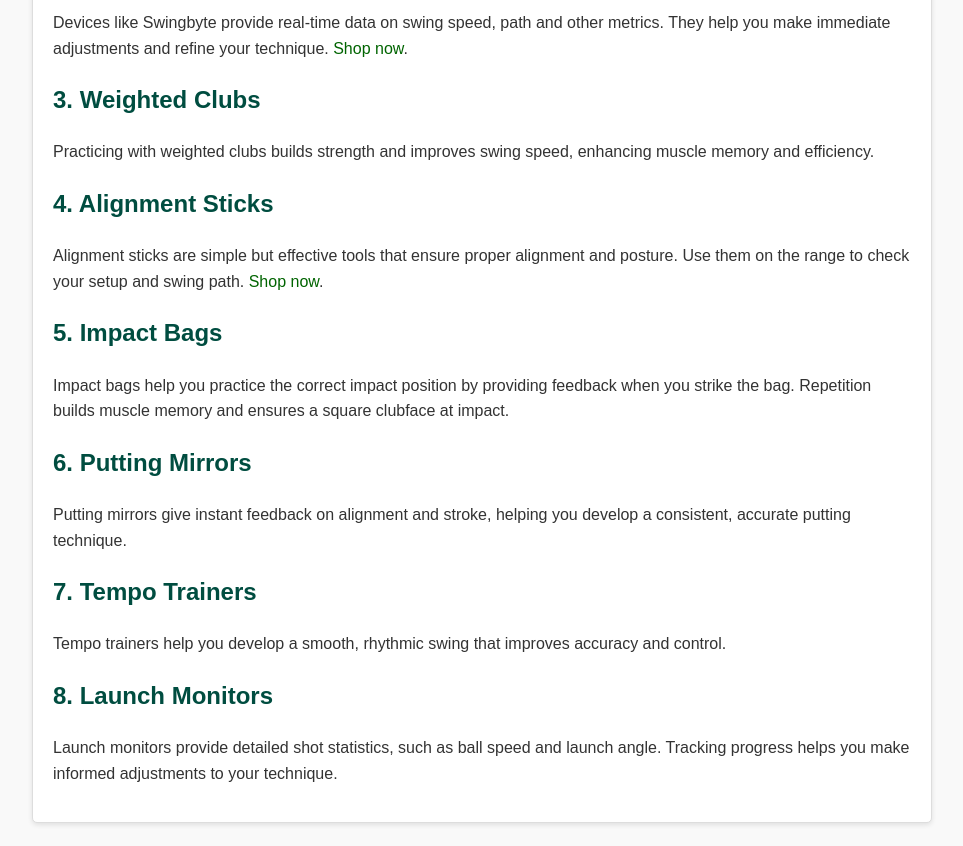
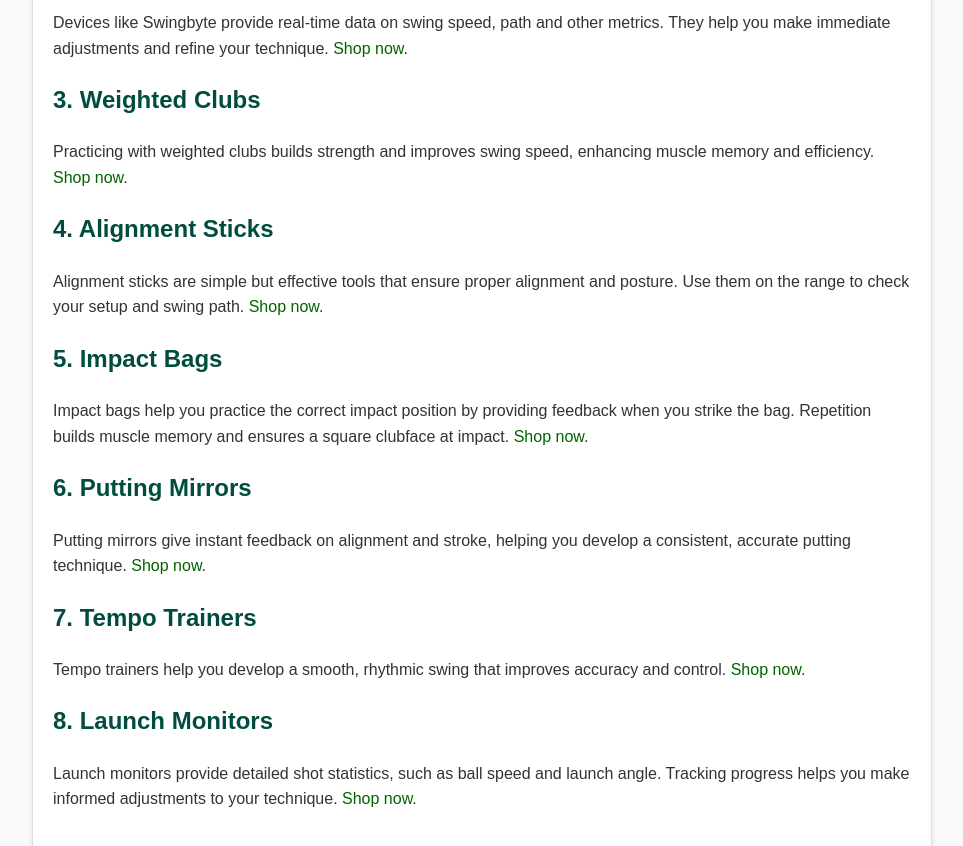
Before and after one commit to hamilde23/fairway-gear-guide, a plain HTML site: page posts/golf-training-aids.html in a window 1280 px wide. Shown: the part 1380-2226 px from the top of the page, without its empty margins (158-1121 px from the left). Drawn offline with Linux system fonts and the light colour scheme.

Commit message:
Add affiliate links to training aids categories

```diff
--- a/posts/golf-training-aids.html
+++ b/posts/golf-training-aids.html
@@ -31,22 +31,22 @@
             <p>Devices like Swingbyte provide real‑time data on swing speed, path and other metrics. They help you make immediate adjustments and refine your technique. <a href="https://www.amazon.com/s?k=golf+swing+analyzer&tag=fairwaygeargu-20" target="_blank">Shop now</a>.</p>
 
             <h2>3. Weighted Clubs</h2>
-            <p>Practicing with weighted clubs builds strength and improves swing speed, enhancing muscle memory and efficiency.</p>
+            <p>Practicing with weighted clubs builds strength and improves swing speed, enhancing muscle memory and efficiency. <a href="https://www.amazon.com/s?k=golf+weighted+clubs&tag=fairwaygeargu-20" target="_blank">Shop now</a>.</p>
 
             <h2>4. Alignment Sticks</h2>
             <p>Alignment sticks are simple but effective tools that ensure proper alignment and posture. Use them on the range to check your setup and swing path. <a href="https://www.amazon.com/s?k=golf+alignment+sticks&tag=fairwaygeargu-20" target="_blank">Shop now</a>.</p>
 
             <h2>5. Impact Bags</h2>
-            <p>Impact bags help you practice the correct impact position by providing feedback when you strike the bag. Repetition builds muscle memory and ensures a square clubface at impact.</p>
+            <p>Impact bags help you practice the correct impact position by providing feedback when you strike the bag. Repetition builds muscle memory and ensures a square clubface at impact. <a href="https://www.amazon.com/s?k=golf+impact+bag&tag=fairwaygeargu-20" target="_blank">Shop now</a>.</p>
 
             <h2>6. Putting Mirrors</h2>
-            <p>Putting mirrors give instant feedback on alignment and stroke, helping you develop a consistent, accurate putting technique.</p>
+            <p>Putting mirrors give instant feedback on alignment and stroke, helping you develop a consistent, accurate putting technique. <a href="https://www.amazon.com/s?k=golf+putting+mirror&tag=fairwaygeargu-20" target="_blank">Shop now</a>.</p>
 
             <h2>7. Tempo Trainers</h2>
-            <p>Tempo trainers help you develop a smooth, rhythmic swing that improves accuracy and control.</p>
+            <p>Tempo trainers help you develop a smooth, rhythmic swing that improves accuracy and control. <a href="https://www.amazon.com/s?k=golf+tempo+trainer&tag=fairwaygeargu-20" target="_blank">Shop now</a>.</p>
 
             <h2>8. Launch Monitors</h2>
-            <p>Launch monitors provide detailed shot statistics, such as ball speed and launch angle. Tracking progress helps you make informed adjustments to your technique.</p>
+            <p>Launch monitors provide detailed shot statistics, such as ball speed and launch angle. Tracking progress helps you make informed adjustments to your technique. <a href="https://www.amazon.com/s?k=golf+launch+monitor&tag=fairwaygeargu-20" target="_blank">Shop now</a>.</p>
         </article>
     </div>
     <footer>
```
